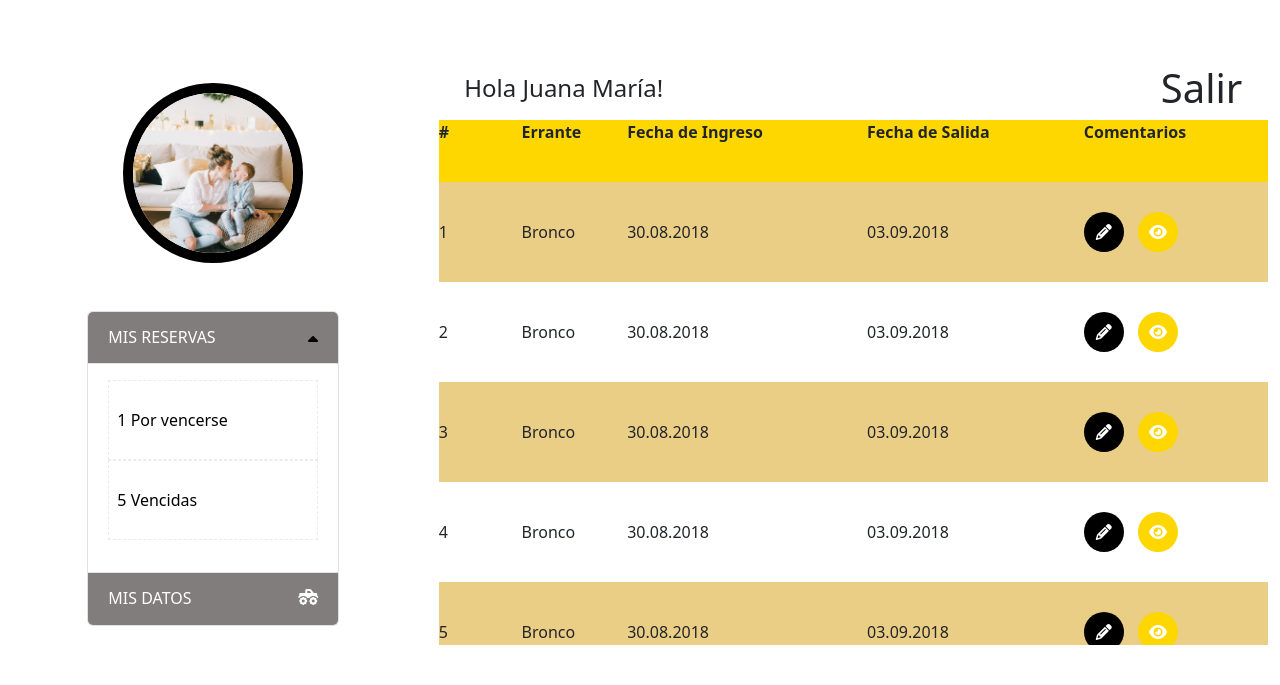
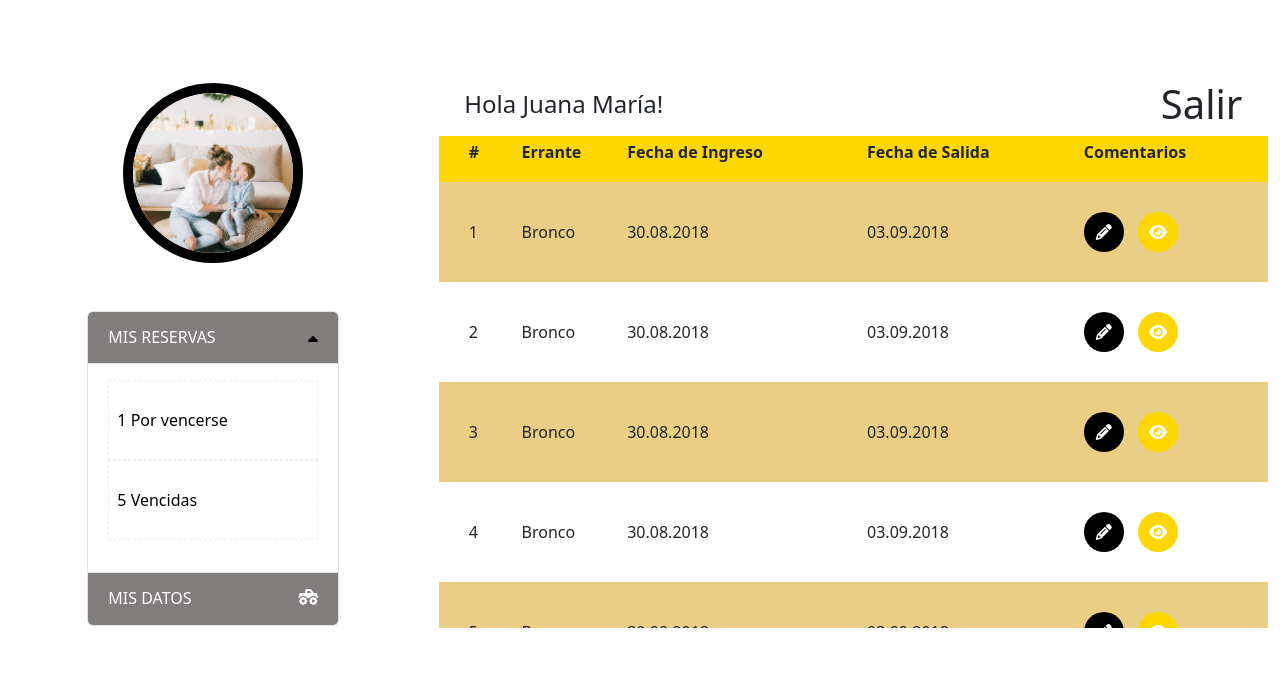
Before and after one commit to epsilon11101/ERRANTE, a website: page user.html in a window 1280 px wide. Shown: the part 396-1081 px from the top of the page. Drawn offline with nearby package versions, Linux system fonts and the light colour scheme.

Commit message:
fixed margins

```diff
--- a/styles/user.css
+++ b/styles/user.css
@@ -60,7 +60,7 @@
 
 .user-res .user-res-list{
     min-width: 100%;
-    max-height: 80%;
+    max-height: 75%;
     overflow: auto;
 }
 .user-res .user-res-list table{
@@ -72,9 +72,14 @@
     height: 100px;
 
 }
+.user-res .user-res-list table thead tr th{
+ padding-top: 40px;
+}
 
 .user-res .user-res-list table thead tr th:nth-child(1){
     width: 10%;
+    padding-left: 30px;
+
 }
 
 .user-res .user-res-list table tbody{
@@ -96,6 +101,9 @@
     margin-right: 10px;
     color: white;
 }
+.user-res .user-res-list table tbody tr td:nth-child(1){
+    padding-left: 30px;
+}
 .user-res .user-res-list table tbody tr td button:nth-child(1){
     background-color: rgb(0, 0, 0);
 }
```
